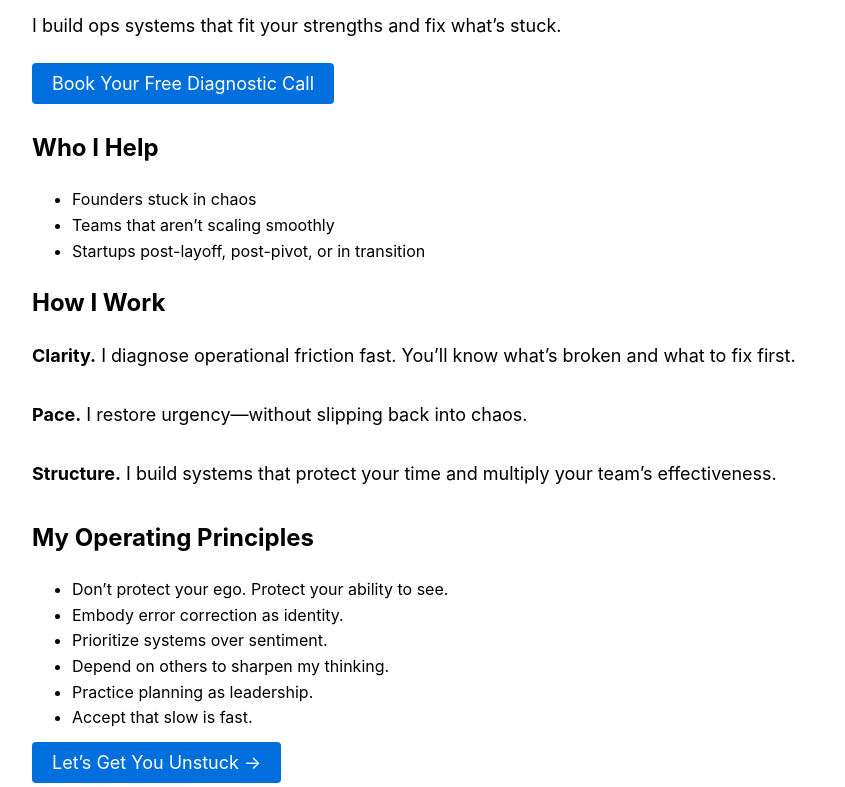
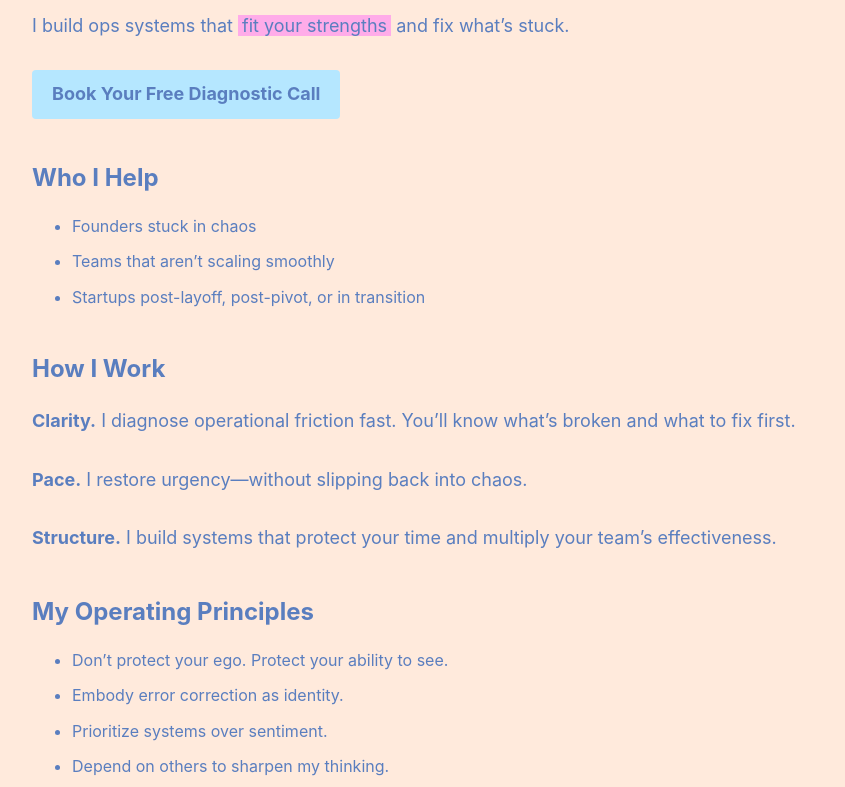
Before and after one commit to johncgilmore/johncharlesgilmore-site, a plain HTML site: page index.html in a window 1280 px wide. Shown: the part 168-955 px from the top of the page, without its empty margins (208-1053 px from the left). Drawn offline with Linux system fonts and the light colour scheme.

Commit message:
Full 80/20 landing page live

```diff
--- a/index.html
+++ b/index.html
@@ -11,27 +11,60 @@
       max-width: 800px;
       margin: auto;
       line-height: 1.6;
+      background-color: #ffeadc; /* Peach background */
+      color: #5a7ebf; /* Slate Blue text */
     }
+
     nav {
       margin-bottom: 30px;
     }
+
     nav a {
       margin-right: 20px;
       text-decoration: none;
       font-weight: bold;
-      color: #006FDE;
+      color: #997cba; /* Lavender links */
     }
+
     h1 {
       font-size: 2.5em;
       margin-bottom: 20px;
+      color: #5a7ebf;
     }
+
+    h2 {
+      font-size: 1.5em;
+      margin-top: 40px;
+      margin-bottom: 15px;
+      color: #5a7ebf;
+    }
+
     p {
       font-size: 18px;
       margin-bottom: 30px;
     }
+
+    ul {
+      margin-bottom: 30px;
+    }
+
+    li {
+      margin-bottom: 10px;
+    }
+
     .highlight {
-      background: #FFE365;
+      background: #fface9; /* Pink highlight */
       padding: 0 4px;
+    }
+
+    .button {
+      background-color: #b5e7ff; /* Sky Blue button */
+      color: #5a7ebf;
+      padding: 10px 20px;
+      border-radius: 4px;
+      text-decoration: none;
+      display: inline-block;
+      font-weight: bold;
     }
   </style>
 </head>
@@ -43,8 +76,8 @@
   </nav>
 
   <h1>Fractional COO for early-stage founders</h1>
-  <p>I build ops systems that fit your strengths and fix what’s stuck.</p>
-  <p><a href="schedule.html" style="background: #006FDE; color: white; padding: 10px 20px; border-radius: 4px; text-decoration: none;">Book Your Free Diagnostic Call</a></p>
+  <p>I build ops systems that <span class="highlight">fit your strengths</span> and fix what’s stuck.</p>
+  <p><a href="schedule.html" class="button">Book Your Free Diagnostic Call</a></p>
 
   <h2>Who I Help</h2>
   <ul>
@@ -68,6 +101,6 @@
     <li>Accept that slow is fast.</li>
   </ul>
 
-  <p><a href="schedule.html" style="background: #006FDE; color: white; padding: 10px 20px; border-radius: 4px; text-decoration: none;">Let’s Get You Unstuck →</a></p>
+  <p><a href="schedule.html" class="button">Let’s Get You Unstuck →</a></p>
 </body>
 </html>
```
